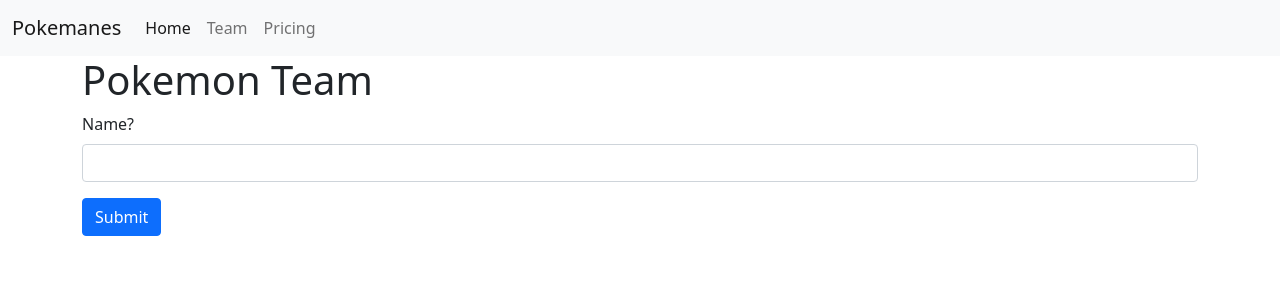
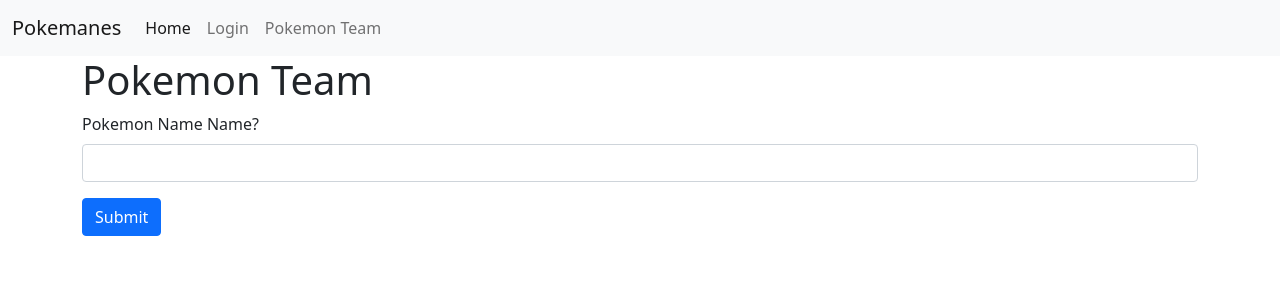
Before and after one commit to grady04/week5_day1, a Flask app: page /pokemon in a window 1280 px wide. Shown: the top 300 px of the page. Run offline with Flask 2, Linux system fonts and the light colour scheme.

Commit message:
continued work on pokemon form

```diff
--- a/app/routes.py
+++ b/app/routes.py
@@ -1,5 +1,5 @@
 from flask import render_template, request
-from .forms import LoginForm
+from .forms import LoginForm,PokemonForm
 import requests
 from app import app
 
@@ -17,7 +17,7 @@ def login():
     if request.method == 'POST' and form.validate_on_submit():
         # all my login stuff
         email = form.email.data.lower() #form no longer comes from bootstrap
-        password = form.password.data #also use .get to grab stuff
+        password = form.password.data
         if email in app.config.get('REGISTERED_USERS') and password == app.config.get('REGISTERED_USERS').get(email).get('password'):
             # login success
             return f"Welcome {app.config.get('REGISTERED_USERS').get(email).get('name')}"
@@ -28,11 +28,14 @@ def login():
 
 @app.route('/pokemon', methods=['GET', 'POST'])
 def pokemon():
-    if request.method == 'POST':
+    form = PokemonForm()
+    if request.method == 'POST' and form.validate_on_submit():
         pokemon_name = request.form.get('pokemon_name') # remember property called name in bootstrap
 
         url = f'https://pokeapi.co/api/v2/pokemon/{pokemon_name}'
         response = requests.get(url)
+
+        # pokename = form.pokemon.data.lower()
         if not response.ok:
             return "We're Blasting off again!"
         data = response.json()
@@ -46,6 +49,6 @@ def pokemon():
             "defense": data['stats'][2]['base_stat'],
         }
 
-        return render_template('pokemon.html.j2', pokedex_entry=pokedex_entry)
+        return render_template('pokemon.html.j2', pokedex_entry=pokedex_entry, form=form)
 
-    return render_template('pokemon.html.j2')
+    return render_template('pokemon.html.j2', form=form)
--- a/app/templates/base.html.j2
+++ b/app/templates/base.html.j2
@@ -22,8 +22,8 @@
             <div class="collapse navbar-collapse" id="navbarNavAltMarkup">
                 <div class="navbar-nav">
                     <a class="nav-link active" aria-current="page" href="#">Home</a>
-                    <a class="nav-link" href="#">Team</a>
-                    <a class="nav-link" href="#">Pricing</a>
+                    <a class="nav-link" href="#">Login</a>
+                    <a class="nav-link" href="#">Pokemon Team</a>
                 </div>
             </div>
         </div>
--- a/app/templates/pokemon.html.j2
+++ b/app/templates/pokemon.html.j2
@@ -14,7 +14,7 @@ Pokemon Team
 <form action="{{url_for('pokemon')}}" method="POST">
 
   <div class="mb-3">
-
+    {{form.pokemon.label(class="form-label")}}
     <label for="pokemon_name" class="form-label">Name?</label>
     <input type="text" name="pokemon_name" class="form-control" id="year">
   </div>
```
